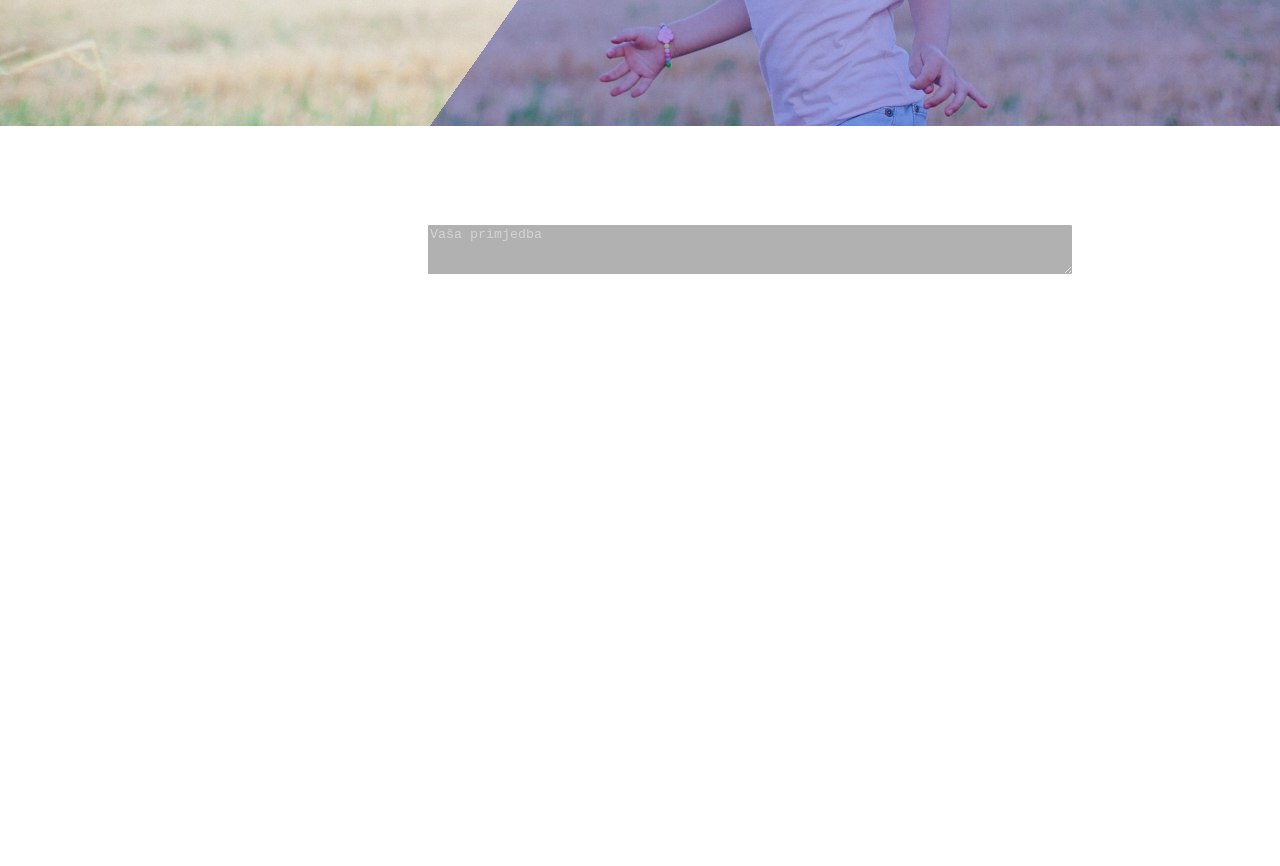
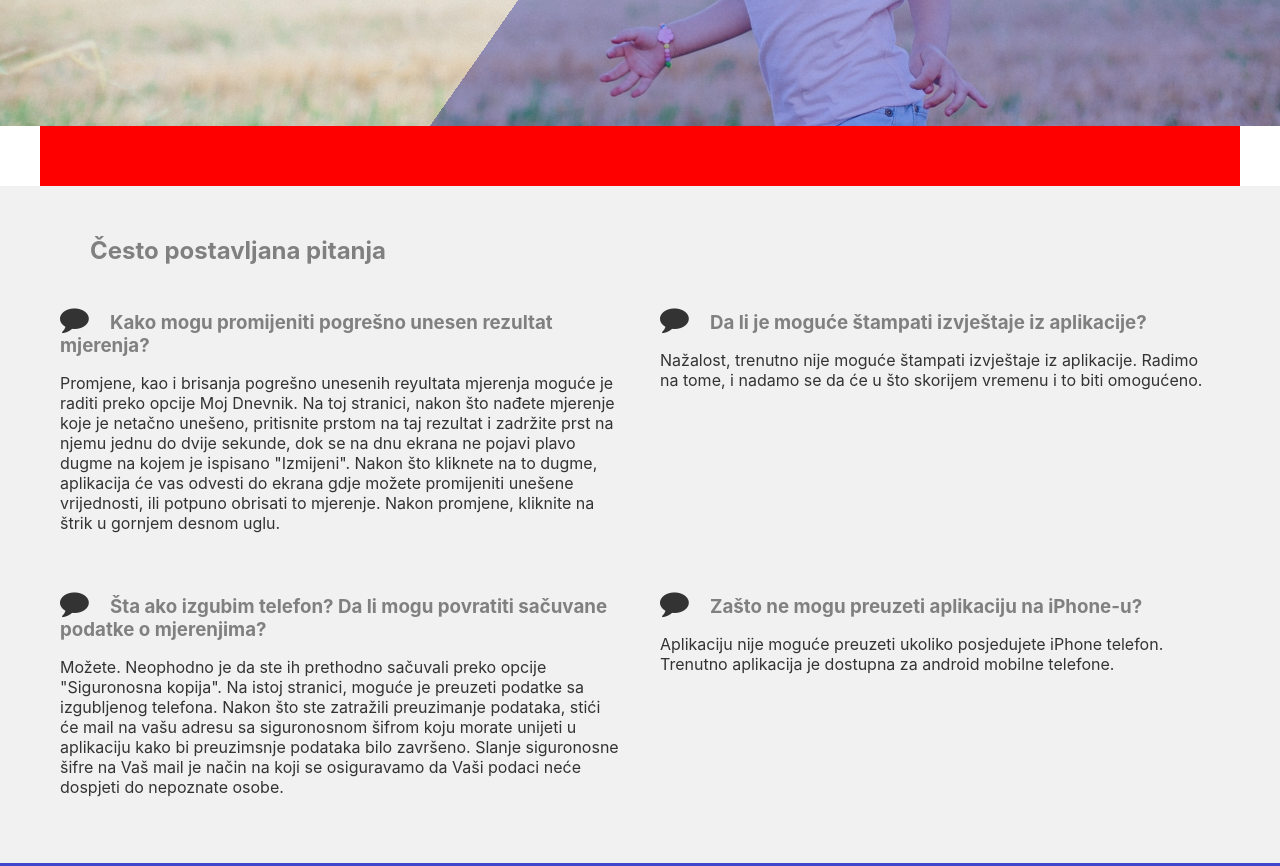
Before and after one commit to VukMNE/Plavi, a website built with webpack: page app/index.html in a window 1280 px wide. Shown: the part 474-1340 px from the top of the page. Before the commit the page ends 800 px from the top, so only its background shows below. Built offline with nearby package versions, Linux system fonts and the light colour scheme.

Commit message:
Small changes

```diff
--- a/app/index.html
+++ b/app/index.html
@@ -25,9 +25,62 @@
         <!-- <img src="img/mala.png" alt=""> -->
     </section>
 
+	<section class="demo">
+		<div class="container">
+			<div class="blue">
+
+			</div>
+
+			<div class="expl">
+
+			</div>
+		</div>
+	</section>
+
+	<!-- Za gosn Stefana Fuštara: cpp se odnosi na cesto postavljana pitanja		/!-->
+
+	<section class="cpp">
+		<div class="container">
+			<h2 class="cpp-naslov">Često postavljana pitanja</h2>
+
+			<div id="pitanja-container">
+			<div class="pitanje">
+				<i class="slicice fa fa-comment"></i><h3 class="cpp-naslov">Kako mogu promijeniti pogrešno unesen rezultat mjerenja?</h3>
+				<p>Promjene, kao i brisanja pogrešno unesenih reyultata mjerenja moguće je raditi preko opcije Moj Dnevnik.
+				Na toj stranici, nakon što nađete mjerenje koje je netačno unešeno, pritisnite prstom na taj rezultat i zadržite prst na njemu jednu do dvije sekunde,
+				dok se na dnu ekrana ne pojavi plavo dugme na kojem je ispisano "Izmijeni". Nakon što kliknete na to dugme, aplikacija će vas odvesti do ekrana gdje možete
+				promijeniti unešene vrijednosti, ili potpuno obrisati to mjerenje. Nakon promjene, kliknite na štrik u gornjem desnom uglu.
+				</p>
+			</div>
+
+			<div class="pitanje">
+				<i class="slicice fa fa-comment"></i><h3 class="cpp-naslov">Da li je moguće štampati izvještaje iz aplikacije?</h3>
+				<p>
+				Nažalost, trenutno nije moguće štampati izvještaje iz aplikacije. Radimo na tome, i nadamo se da će u što skorijem vremenu i to biti omogućeno.
+				</p>
+			</div>
+
+			<div class="pitanje">
+				<i class="slicice fa fa-comment"></i><h3 class="cpp-naslov">Šta ako izgubim telefon? Da li mogu povratiti sačuvane podatke o mjerenjima?</h3>
+				<p>
+				Možete. Neophodno je da ste ih prethodno sačuvali preko opcije "Siguronosna kopija". Na istoj stranici, moguće je preuzeti podatke sa izgubljenog telefona.
+				Nakon što ste zatražili preuzimanje podataka, stići će mail na vašu adresu sa siguronosnom šifrom koju morate unijeti u aplikaciju kako bi preuzimsnje podataka
+				bilo završeno. Slanje siguronosne šifre na Vaš mail je način na koji se osiguravamo da Vaši podaci neće dospjeti do nepoznate osobe.
+				</p>
+			</div>
+
+			<div class="pitanje">
+				<i class="slicice fa fa-comment"></i><h3 class="cpp-naslov">Zašto ne mogu preuzeti aplikaciju na iPhone-u?</h3>
+				<p>
+				Aplikaciju nije moguće preuzeti ukoliko posjedujete iPhone telefon. Trenutno aplikacija je dostupna za android mobilne telefone.
+				</p>
+			</div>
+			</div>
+		</div>
+	</section>
 
 	<footer>
-		<div id="kontakt" class="kontakt-inline">
+		<div class="container">
 			<div id="kon" class="kontakt-inline bijeli-tekst">
 				<ul class="bez-tacki">
 					<li> O nama
@@ -43,12 +96,12 @@
 					<li><i class="slicice fa fa-instagram"></i> Instagram
 				</ul>
 			</div>
-		</div>
 
 		<div id="ostavi_poruku" class="kontakt-inline bijeli-tekst">
 			<h2>Imate pitanje ili primjedbu? Pošaljite nam ih i mi ćemo odgovorite na stvari koje Vas zanimaju.</h2>
 			<textarea class="kontakt-poruka" rows="3" placeholder="Vaša primjedba"></textarea>
 		</div>
+		</div>
 	</footer>
 </body>
 
--- /dev/null
+++ b/app/scss/cpp.scss
@@ -0,0 +1,38 @@
+
+.cpp{
+	background-color: #f1f1f1;
+
+	div.container{
+		display: flex;
+		background-color: #f1f1f1;
+		flex-direction: column;
+	}
+
+	.pitanje{
+		padding: 20px;
+		flex-grow: 1;
+		flex-shrink: 1;
+		flex-basis: 40%;
+	}
+}
+
+.cpp-naslov{
+	color: grey;
+}
+
+h2.cpp-naslov{
+	padding-left: 50px;
+}
+
+h3.cpp-naslov{
+	display: inline;
+}
+
+#pitanja-container{
+	display: flex;
+	flex-wrap: wrap;
+}
+
+/*.cpp div.container{
+	background-color: #fff;
+}*/
--- /dev/null
+++ b/app/scss/demo.scss
@@ -0,0 +1,9 @@
+.demo{
+	.blue{
+		background-color: #3F48CC;
+	}
+
+	.expl{
+		background-color: #FFF;
+	}
+}
--- a/app/scss/footer.scss
+++ b/app/scss/footer.scss
@@ -1,9 +1,5 @@
 .bijeli-tekst{
 	color: #fff;
-}
-
-.kontakt-inline{
- display:inline-block;
 }
 
 ul.bez-tacki {
@@ -19,25 +15,44 @@ ul.bez-tacki li {
 	width: 50px
 }
 
-#ostavi_poruku{
-	width: 50%;
-	white-space: normal;
+footer{
+	background-color: #3F48CC;
 }
 
-footer div {
- margin-right: 50px;
+footer div.container{
+	background-color: #3F48CC;
+	display: flex;
+	#kon{
+		flex: 1;
+	}
+
+	#social-networks{
+		flex: 1;
+	}
+
+	#ostavi_poruku{
+		flex: 3;
+		white-space: normal;
+		display: flex;
+		flex-direction: column;
+		align-items: stretch;
+	}
+
 }
 
 .kontakt-poruka{
-	opacity: .3;
-	background: #000;
-	border: 1px solid #fff;
+	opacity: .7;
+	background: #fff;
+	box-sizing: border-box;
 	border-radius: 2px;
-	width: 100%;
-	color: #fff;
+	color: #3F48CC;
 }
 
 .no-decoration{
 	text-decoration: none;
 	color: #fff;
 }
+
+.inliner{
+	display: inline;
+}
--- a/app/scss/index.scss
+++ b/app/scss/index.scss
@@ -1,5 +1,6 @@
 @import 'app';
 @import 'footer';
+@import 'cpp';
 
 body{
     font-family: "SF Pro Text","SF Pro Icons","Helvetica Neue","Helvetica","Arial",sans-serif;
@@ -9,7 +10,7 @@ body{
 }
 
 .container{
-    max-width: 1050px;
+    max-width: 1200px;
     width: 100%;
     margin: 0 auto;
     padding: 30px 0;
```
Also changed, not shown: 1 other file.
